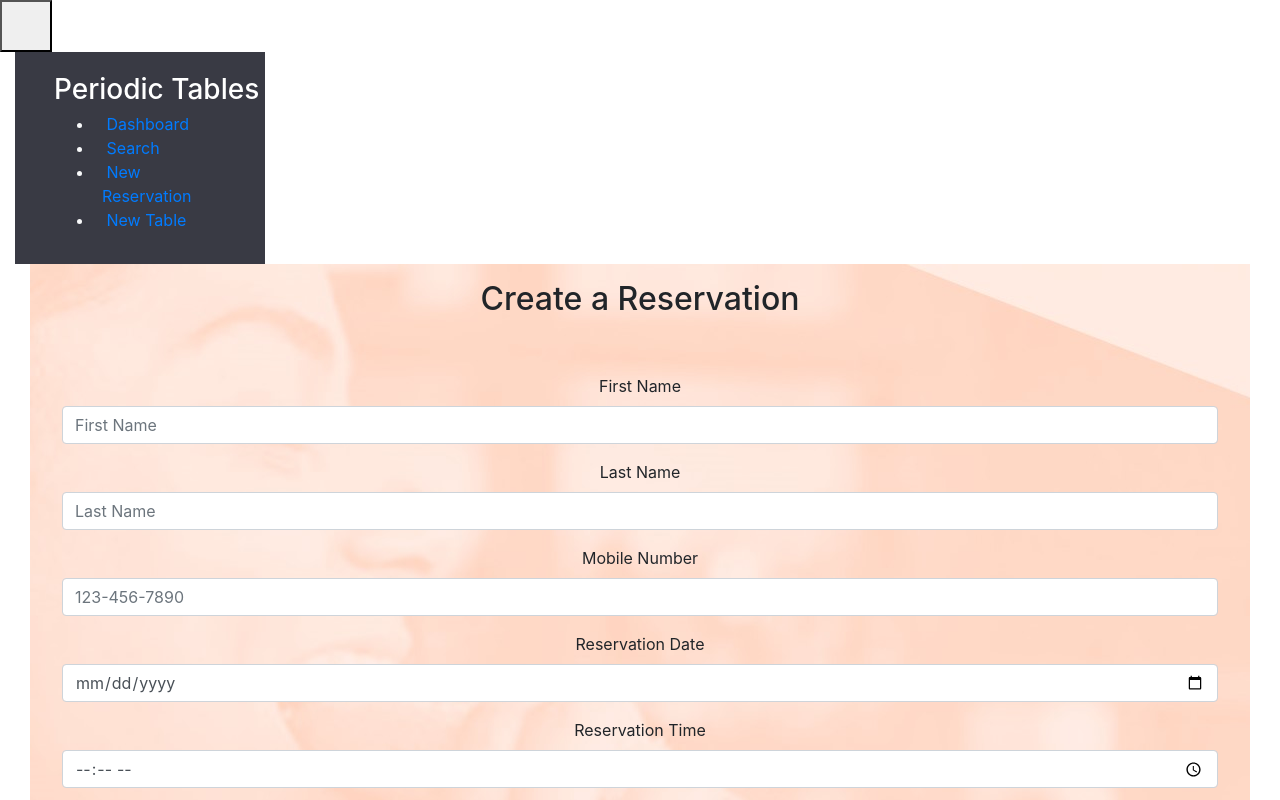
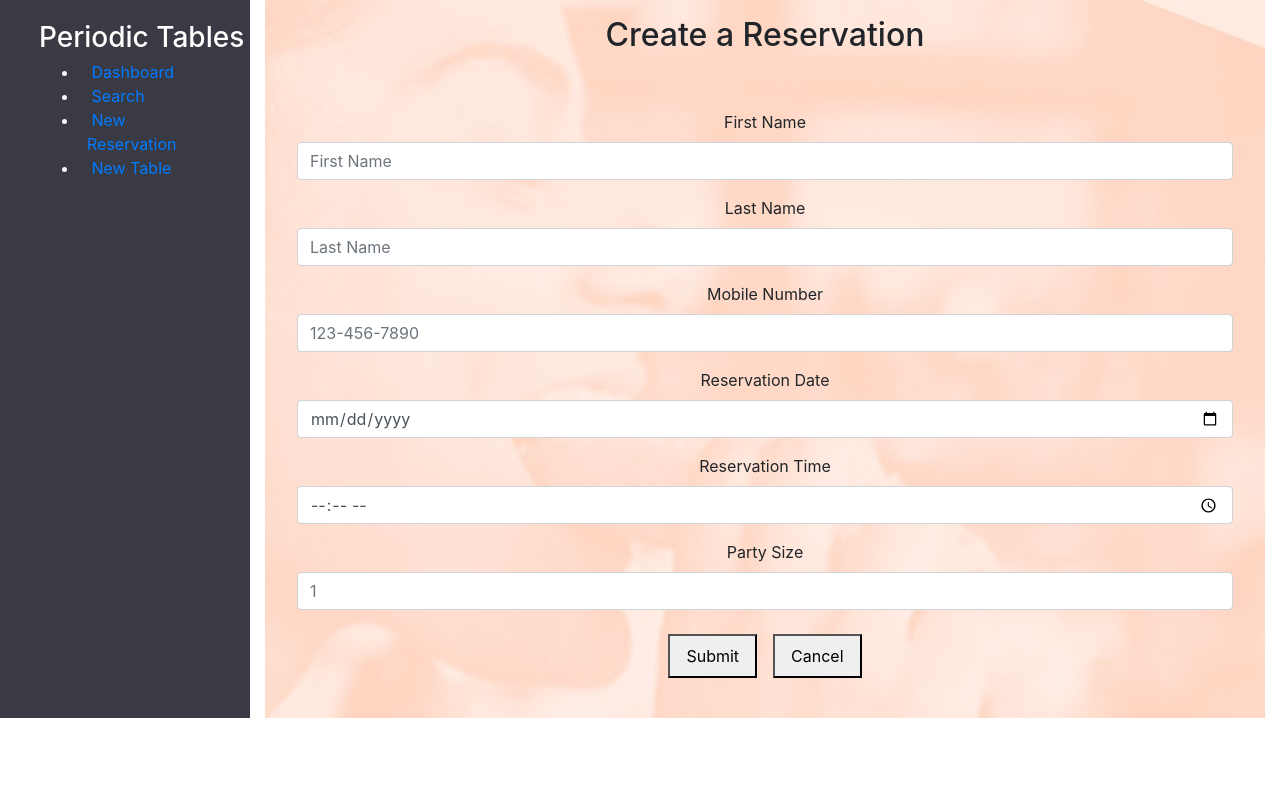
Before and after one commit to ajazzar/rest-back-end, a React (Create React App) app in the folder starter-restaurant-reservation-main/front-end/: page /reservations/new in a window 1280 px wide. Shown: the top 800 px of the page. Built offline with nearby package versions, Linux system fonts and the light colour scheme; a web font is replaced by a local one.

Commit message:
Update Layout.js

```diff
--- a/starter-restaurant-reservation-main/front-end/src/layout/Layout.js
+++ b/starter-restaurant-reservation-main/front-end/src/layout/Layout.js
@@ -10,22 +10,10 @@ import "./Layout.css";
  * @returns {JSX.Element}
  */
 
-function handleSidebar() {
-  const sidebar = document.querySelector(".sidebar");
-  sidebar.classList.toggle("-translate-x-full");
-}
-
 function Layout() {
   return (
     <div className="container-fluid">
-      {/* mobile menu bar */}
       <div className="row h-100">
-        <button
-          type="button"
-          onClick={() => handleSidebar()}
-          className="p-4 focus:outline-none focus:bg-gray-700"
-        ></button>
-      </div>
         {/* sidebar */}
         <div className="col-md-2 side-bar">
           <Menu />
@@ -35,6 +23,7 @@ function Layout() {
           <Routes />
         </div>
       </div>
+    </div>
   );
 }
 
```
Lines whose indentation alone changed are shown as unchanged.
